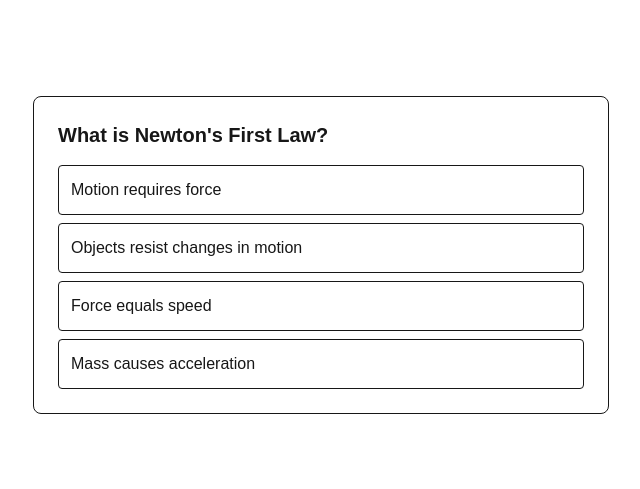
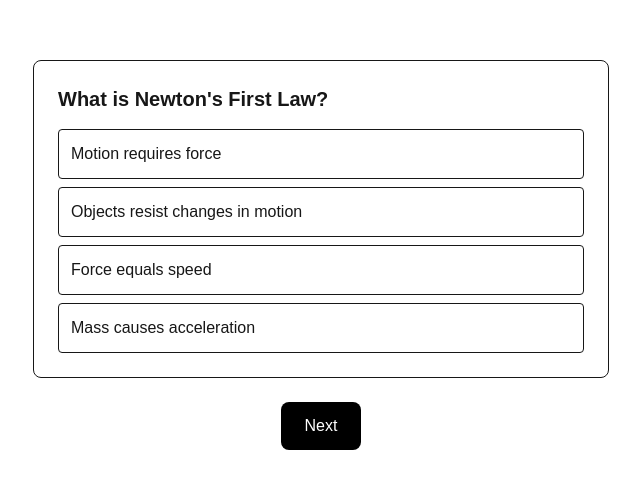
Before and after one commit to Omkarkele2006/SciSleuth, a Next.js app in the folder frontend/: page /diagnostic in a window 1280 px wide. Shown: the part 145-634 px from the top of the page, without its empty margins (319-959 px from the left). Built offline with nearby package versions, Linux system fonts and the light colour scheme.

Commit message:
feat: implement question navigation flow

```diff
--- a/frontend/src/app/diagnostic/page.tsx
+++ b/frontend/src/app/diagnostic/page.tsx
@@ -1,13 +1,41 @@
+"use client";
+
+import { useState } from "react";
+
 import QuestionCard from "@/components/QuestionCard";
 import { questions } from "@/data/questions";
 
 export default function DiagnosticPage() {
+  const [currentQuestionIndex, setCurrentQuestionIndex] =
+    useState(0);
+
+  const currentQuestion =
+    questions[currentQuestionIndex];
+
+  const handleNext = () => {
+    if (
+      currentQuestionIndex <
+      questions.length - 1
+    ) {
+      setCurrentQuestionIndex(
+        currentQuestionIndex + 1
+      );
+    }
+  };
+
   return (
-    <main className="min-h-screen flex items-center justify-center">
+    <main className="min-h-screen flex flex-col items-center justify-center gap-6">
       <QuestionCard
-        question={questions[0].question}
-        options={questions[0].options}
+        question={currentQuestion.question}
+        options={currentQuestion.options}
       />
+
+      <button
+        onClick={handleNext}
+        className="px-6 py-3 bg-black text-white rounded-lg"
+      >
+        Next
+      </button>
     </main>
   );
 }
```
